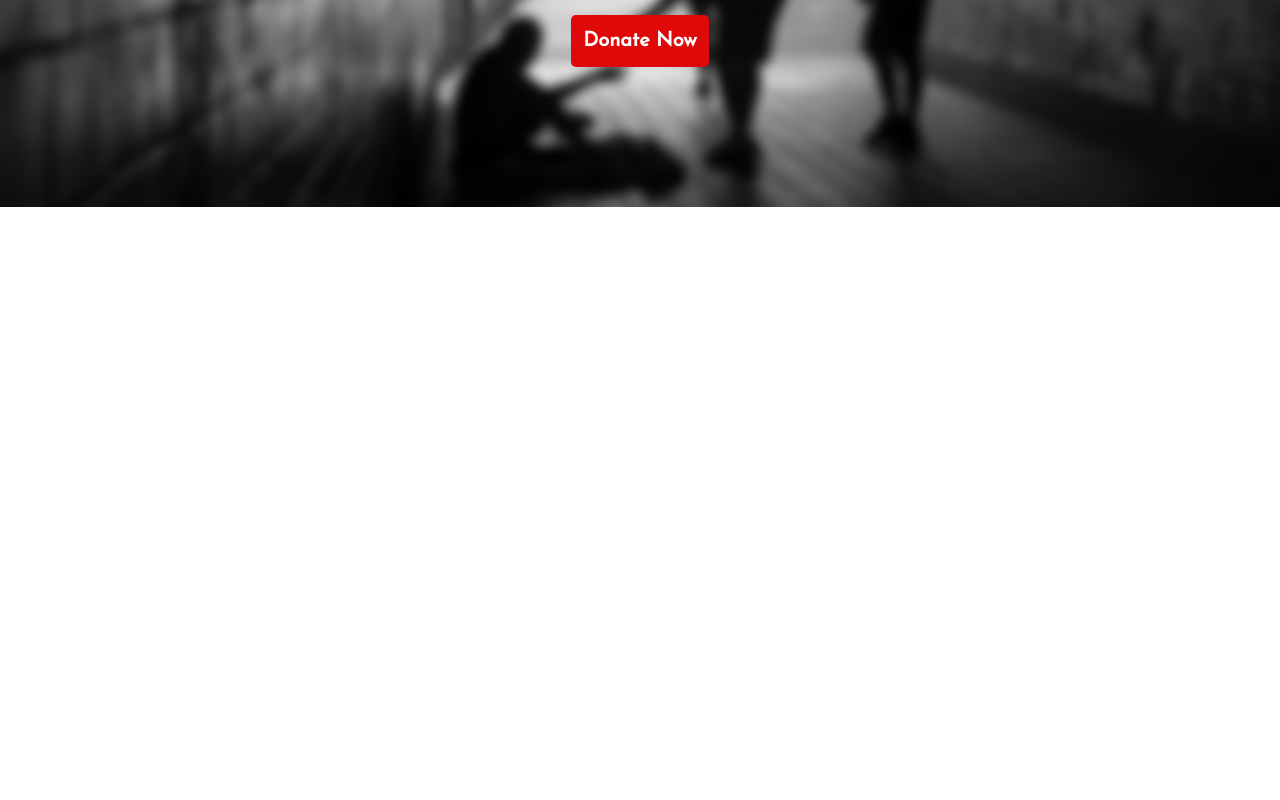
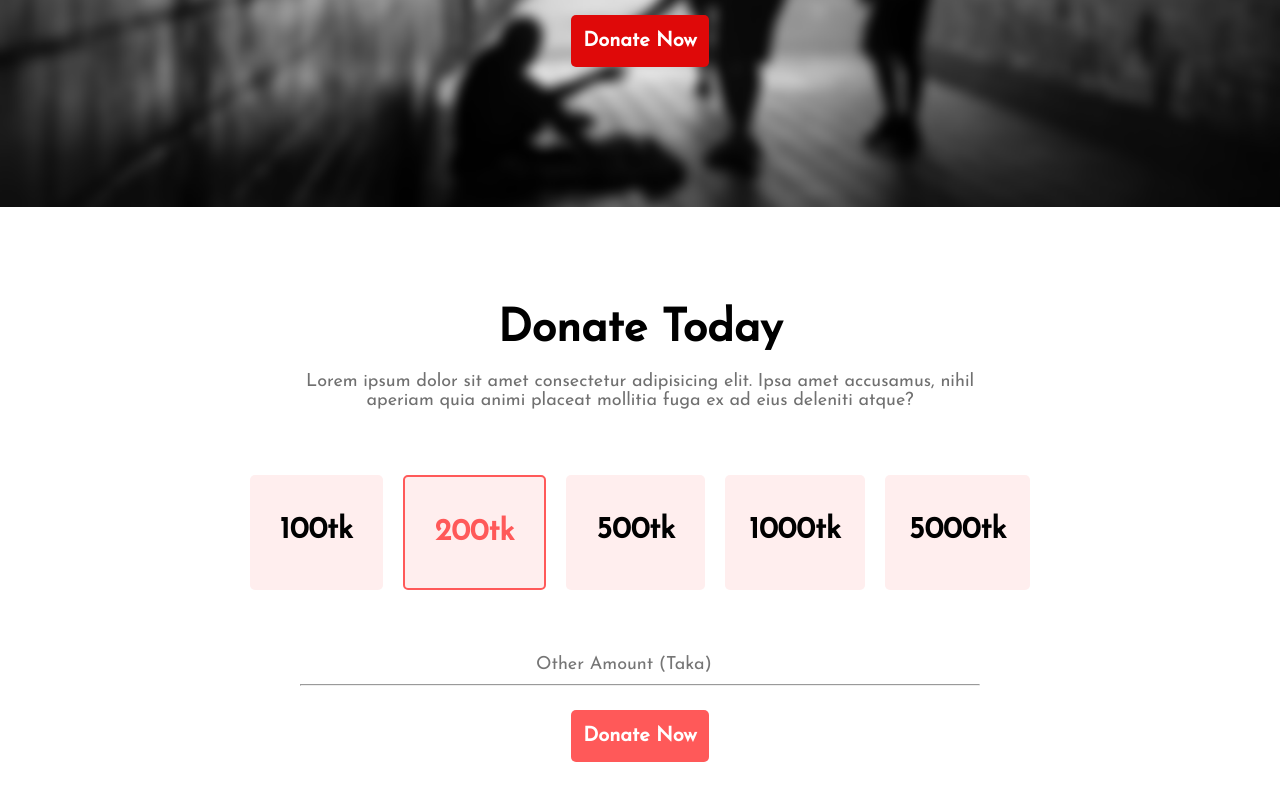
Before and after one commit to abu-noman30/as-sunnah-donation-foundation, a plain HTML site: page index.html in a window 1280 px wide. Shown: the part 412-1212 px from the top of the page. Before the commit the page ends 800 px from the top, so only its background shows below. Drawn offline with Linux system fonts and the light colour scheme.

Commit message:
donation-limit section added

```diff
--- a/index.html
+++ b/index.html
@@ -16,8 +16,8 @@
     />
   </head>
   <body>
-     <!-- Header Section -->
-     <header>
+    <!-- Header Section -->
+    <header>
       <section class="header-section">
         <div class="header-container">
           <h1>Let’s Help Those Who Are More In Need</h1>
@@ -30,6 +30,39 @@
           <a href="#">Donate Now</a>
         </div>
       </section>
+      <main>
+        <!-- Donation-Limit Section -->
+        <section class="donation-limit-section">
+          <div class="donation-limit-container">
+            <h1>Donate Today</h1>
+            <p>
+              Lorem ipsum dolor sit amet consectetur adipisicing elit. Ipsa amet
+              accusamus, nihil aperiam quia animi placeat mollitia fuga ex ad
+              eius deleniti atque?
+            </p>
+            <div class="money-limit">
+              <div class="amount">
+                <h3>100tk</h3>
+              </div>
+              <div id="amount-200tk" class="amount">
+                <h3>200tk</h3>
+              </div>
+              <div class="amount">
+                <h3>500tk</h3>
+              </div>
+              <div id="amount-1000tk" class="amount">
+                <h3>1000tk</h3>
+              </div>
+              <div id="amount-5000tk" class="amount">
+                <h3>5000tk</h3>
+              </div>
+            </div>
+            <input type="text" placeholder="Other Amount (Taka)">
+            <hr>
+            <a href="#">Donate Now</a>
+          </div>
+        </section>
+      </main>
     </header>
   </body>
 </html>
--- a/style.css
+++ b/style.css
@@ -38,3 +38,76 @@
   color: white;
   border-radius: 5px;
 }
+
+/* Donation-Limit Section */
+.donation-limit-section{
+  margin-top: 100px;
+  margin-bottom: 100px;
+}
+
+.donation-limit-container {
+  text-align: center;
+
+  padding: 0px 300px;
+}
+
+.donation-limit-container h1 {
+  font-weight: 700;
+  font-size: 45px;
+  margin-bottom: 20px;
+}
+
+.donation-limit-container p {
+  font-weight: 400;
+  font-size: 18px;
+  color: #707070;
+  margin-bottom: 50px;
+}
+
+.money-limit {
+  display: flex;
+  justify-content: center;
+  margin-bottom: 50px;
+}
+
+.money-limit .amount {
+  padding: 40px 30px;
+  border-radius: 5px;
+  margin: 15px 10px;
+  background-color: #ffeeee;
+}
+#amount-200tk {
+  border: 2px solid #ff5959;
+  color: #ff5959;
+}
+#amount-1000tk,
+#amount-5000tk {
+  padding: 40px 24px;
+}
+.money-limit .amount h3 {
+  font-weight: 700;
+  font-size: 30px;
+}
+.donation-limit-container input {
+  font-weight: 400;
+  font-size: 18px;
+  color: #b3b3b3;
+  border: none;
+  margin-bottom: 10px;
+}
+
+.donation-limit-container hr {
+  margin-bottom: 40px;
+}
+
+.donation-limit-container a {
+  text-decoration: none;
+  font-weight: 600;
+  font-size: 20px;
+  border-radius: 5px;
+  padding: 16px 12px;
+  color: #ffffff;
+  background-color: #ff5959;
+  margin-bottom: 50px;
+
+}
```
